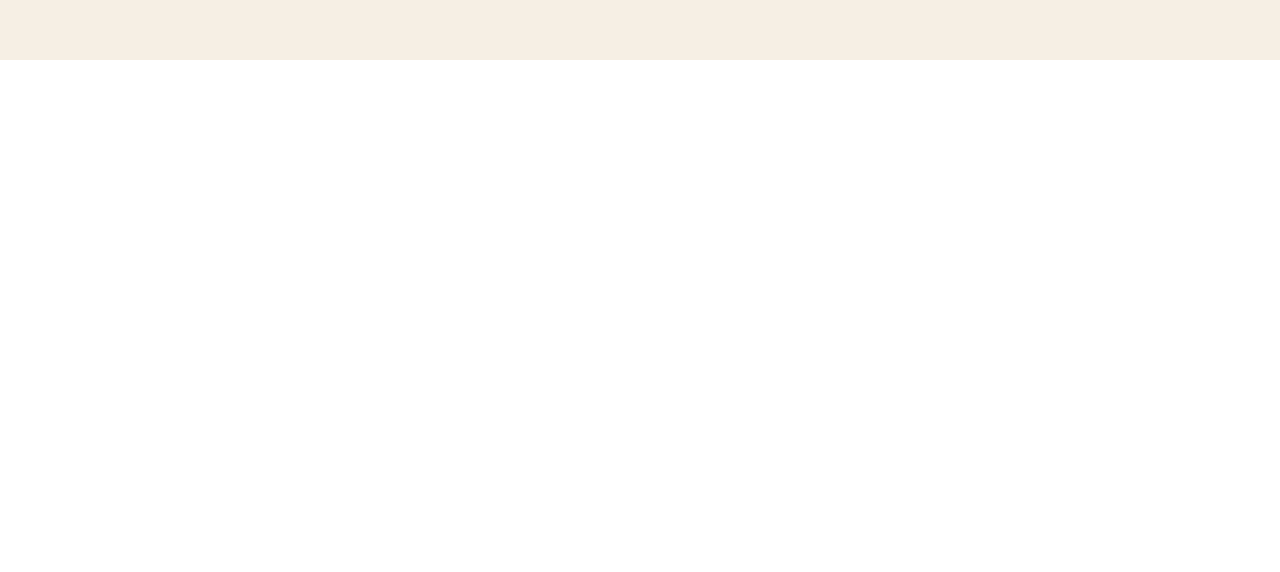
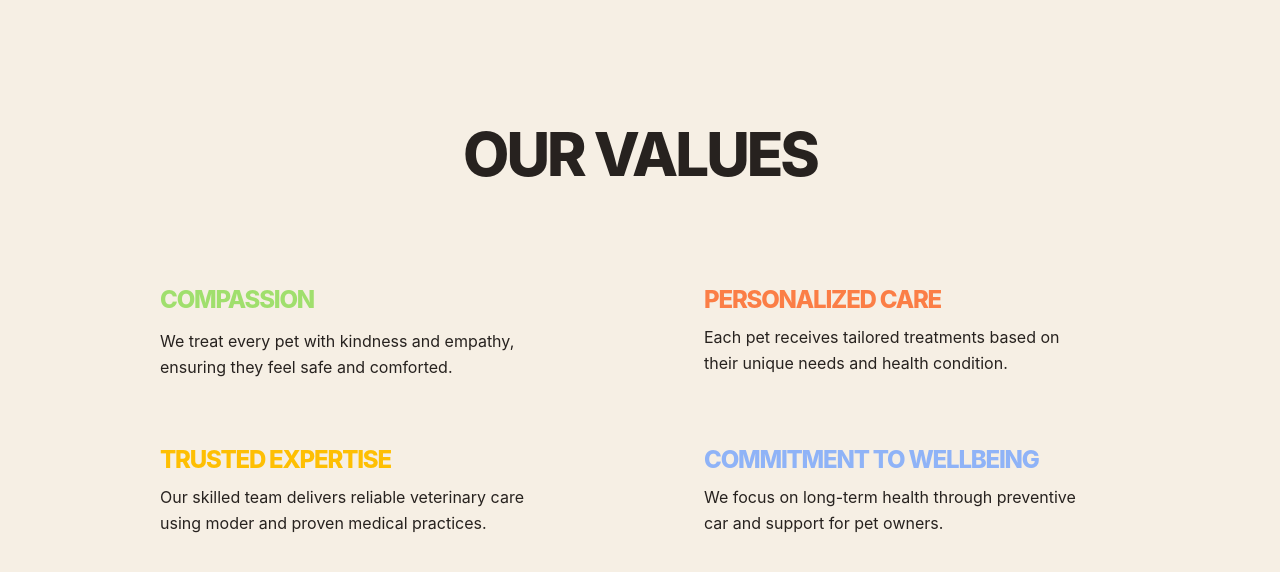
Before and after one commit to AbdulMoez777/VetlioPetCare, a React (Vite) app: page / in a window 1280 px wide. Shown: the part 3484-4056 px from the top of the page. Before the commit the page ends 3544 px from the top, so only its background shows below. Built offline with nearby package versions, Linux system fonts and the light colour scheme.

Commit message:
feat: OurValuesSection Component

```diff
--- a/src/App.jsx
+++ b/src/App.jsx
@@ -3,6 +3,7 @@ import Navbar from './components/Navbar'
 import HeroSection from './components/HeroSection'
 import OurServices from './components/OurServices'
 import HowItWorks from './components/HowItWorks'
+import OurValuesSection from './components/OurValuesSection'
 
 function App() {
   return (
@@ -11,6 +12,7 @@ function App() {
     <HeroSection/>
     <OurServices/>
     <HowItWorks/>
+    <OurValuesSection/>
     </>
   )
 }
--- /dev/null
+++ b/src/components/OurValuesSection.jsx
@@ -0,0 +1,66 @@
+import React from "react";
+
+function OurValuesSection() {
+  return (
+    <>
+      <section className="bg-[#f6efe4] flex flex-col items-center py-16 px-40  ">
+        <div>
+          <h2 className="font-extrabold text-[#27221F] tracking-tighter text-6xl mb-25 uppercase text-center">
+            Our values
+          </h2>
+        </div>
+
+        {/* Grid  */}
+        <div className="grid grid-cols-1 md:grid-cols-2 gap-x-32 gap-y-16 max-w-5xl w-full ">
+          {/* Column 1 */}
+          {/* Item1 */}
+          <div className="max-w-sm">
+            <h3 className="text-[#A0DF6D] font-extrabold text-2xl tracking-tighter uppercase mb-3">
+              Compassion
+            </h3>
+            <p className="text-[#27221F] leading-relaxed">
+              We treat every pet with kindness and empathy, ensuring they feel
+              safe and comforted.
+            </p>
+          </div>
+
+          {/* Item2  */}
+          <div className="max-w-sm">
+            <h3 className="text-[#FB7E46] font-extrabold text-2xl tracking-tighter uppercase mb-2">
+              Personalized Care
+            </h3>
+            <p className="text-[#27221F] leading-relaxed">
+              Each pet receives tailored treatments based on their unique needs
+              and health condition.
+            </p>
+          </div>
+
+          {/* Column 2 */}
+          {/* Item3  */}
+          <div className="max-w-sm">
+            <h3 className="text-[#FEBF03] font-extrabold text-2xl tracking-tighter uppercase mb-2">
+              Trusted Expertise
+            </h3>
+            <p className="text-[#27221F] leading-relaxed">
+              Our skilled team delivers reliable veterinary care using moder and
+              proven medical practices.
+            </p>
+          </div>
+
+          {/* Item4  */}
+          <div className="max-w-sm">
+            <h3 className="text-[#8FB3F7] font-extrabold text-2xl tracking-tighter uppercase mb-2">
+              Commitment to Wellbeing
+            </h3>
+            <p className="text-[#27221F] leading-relaxed">
+              We focus on long-term health through preventive car and support
+              for pet owners.
+            </p>
+          </div>
+        </div>
+      </section>
+    </>
+  );
+}
+
+export default OurValuesSection;
```
